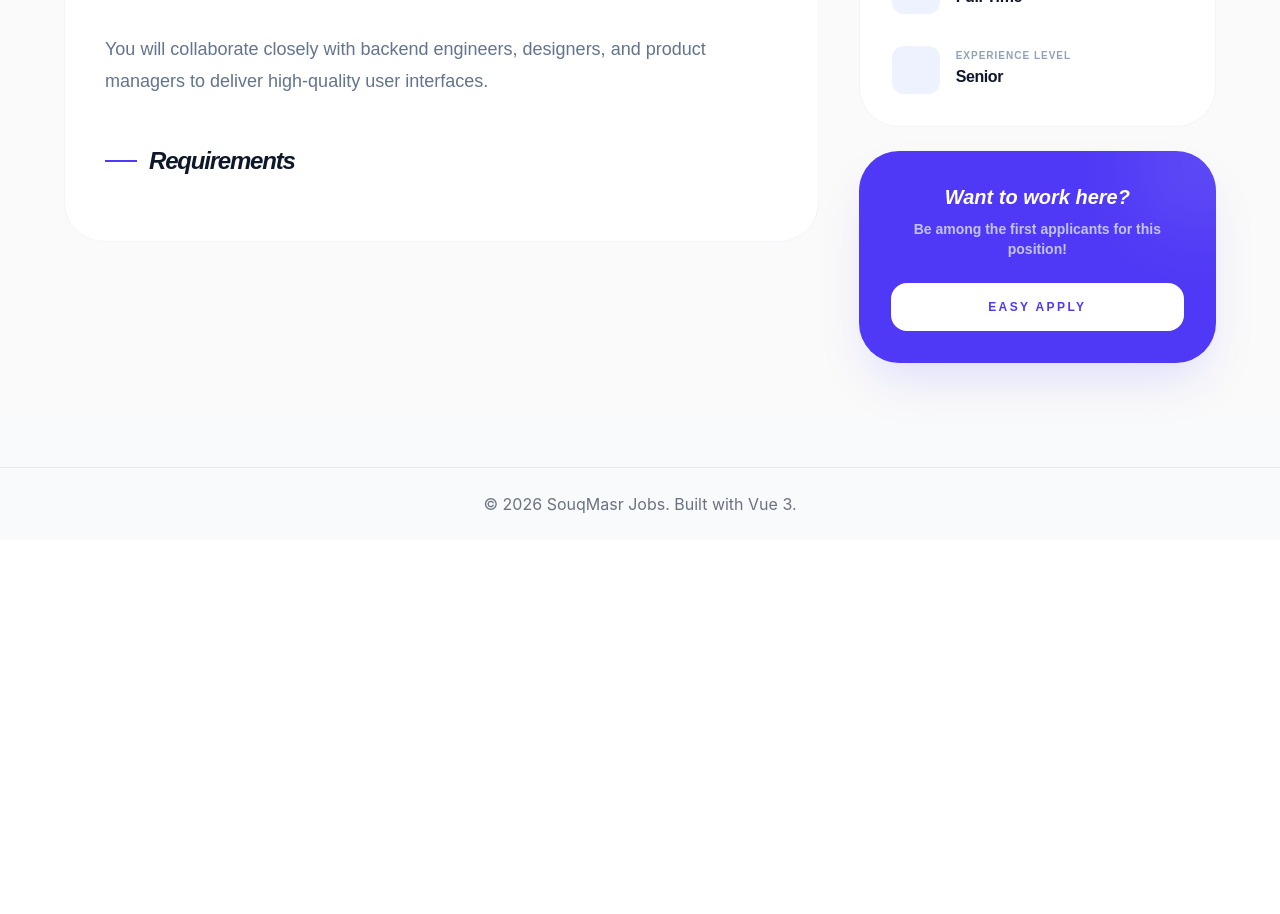
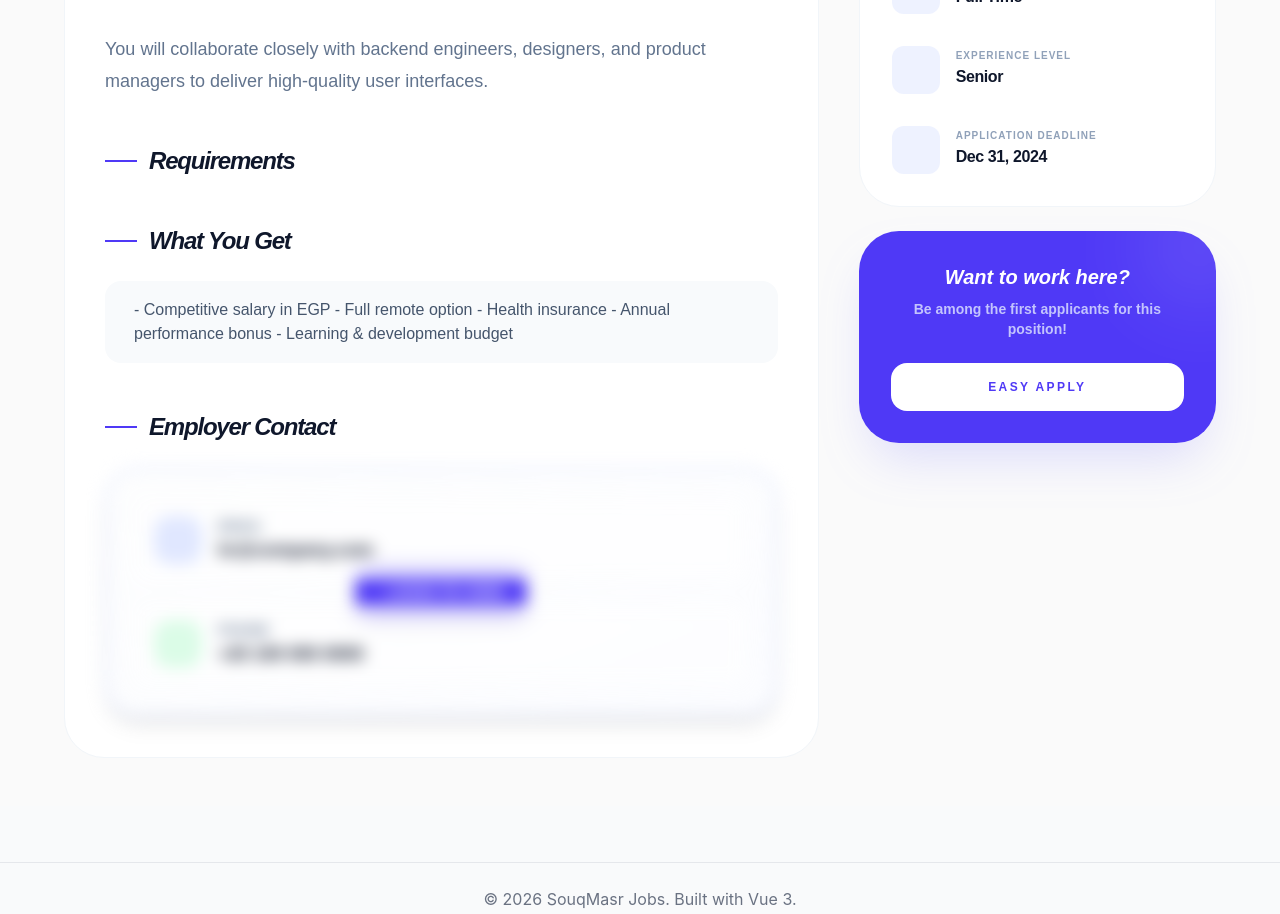
Before and after one commit to marcoreda56-bot/VueJsProject, a Vue app: page /jobs/1 in a window 1280 px wide. Shown: the part 580-1494 px from the top of the page. Before the commit the page ends 1120 px from the top, so only its background shows below. Built offline with nearby package versions, Linux system fonts and the light colour scheme; data requests are answered from the project's data file.

Commit message:
upadte in Guest

```diff
--- a/db.json
+++ b/db.json
@@ -184,6 +184,14 @@
       "company_name": "",
       "role": "candidate",
       "id": "Ksnf5VD9EEg"
+    },
+    {
+      "name": "Nesma",
+      "email": "nesmaeid422@gmail.com",
+      "password": "mo@@@###$$$&&&",
+      "company_name": "",
+      "role": "candidate",
+      "id": "s97csuwlRT8"
     }
   ],
   "candidates": [
@@ -1512,6 +1520,34 @@
       "cover_letter": "Auto-generated application via Jobs Store",
       "status": "pending",
       "id": "zD0Pk3Q4JAo"
+    },
+    {
+      "job_id": "11",
+      "candidate_id": 1,
+      "cover_letter": "Auto-generated application via Jobs Store",
+      "status": "pending",
+      "id": "Niv6giSA_Ko"
+    },
+    {
+      "job_id": "11",
+      "candidate_id": 1,
+      "cover_letter": "Auto-generated application via Jobs Store",
+      "status": "pending",
+      "id": "Fb_lsB33I7s"
+    },
+    {
+      "job_id": "11",
+      "candidate_id": 1,
+      "cover_letter": "Auto-generated application via Jobs Store",
+      "status": "pending",
+      "id": "pwEfAn65ZJo"
+    },
+    {
+      "job_id": "11",
+      "candidate_id": 1,
+      "cover_letter": "Auto-generated application via Jobs Store",
+      "status": "pending",
+      "id": "uMGGSC99psw"
     }
   ],
   "application_stages": [
--- a/src/stores/auth.store.js
+++ b/src/stores/auth.store.js
@@ -5,6 +5,9 @@ export const useAuthStore = defineStore('auth', {
     user: JSON.parse(localStorage.getItem('user')) || null,
     token: localStorage.getItem('token') || null,
   }),
+  getters: {
+    isAuthenticated: (state) => !!state.user
+  },
   actions: {
     setUser(userData, token) {
       this.user = userData
--- a/src/views/JobDetailView.vue
+++ b/src/views/JobDetailView.vue
@@ -21,6 +21,9 @@
       </div>
 
       <div v-else-if="job" class="animate-[fadeIn_0.6s_ease-out]">
+
+
+
         <header
           class="bg-white dark:bg-slate-900 border border-slate-100 dark:border-slate-800 p-8 md:p-12 rounded-[3rem] shadow-[0_20px_60px_-15px_rgba(0,0,0,0.03)] mb-10 relative overflow-hidden"
         >
@@ -49,13 +52,12 @@
                 <div
                   class="flex flex-wrap gap-4 mt-6 text-slate-400 font-bold text-xs uppercase tracking-widest"
                 >
-                  <span class="flex items-center gap-2"
-                    ><i class="pi pi-map-marker text-indigo-500"></i> {{ job.location }}</span
-                  >
-                  <span class="flex items-center gap-2"
-                    ><i class="pi pi-calendar text-indigo-500"></i> Posted
-                    {{ formatDate(job.created_at) }}</span
-                  >
+                  <span class="flex items-center gap-2">
+                    <i class="pi pi-map-marker text-indigo-500"></i> {{ job.location }}
+                  </span>
+                  <span class="flex items-center gap-2">
+                    <i class="pi pi-calendar text-indigo-500"></i> Posted {{ formatDate(job.created_at) }}
+                  </span>
                 </div>
               </div>
             </div>
@@ -78,23 +80,15 @@
 
         <div class="grid grid-cols-1 lg:grid-cols-12 gap-10">
           <div class="lg:col-span-8 space-y-10">
-            <section
-              class="bg-white dark:bg-slate-900 border border-slate-100 dark:border-slate-800 p-10 rounded-[2.5rem]"
-            >
-              <h3
-                class="text-2xl font-black text-slate-900 dark:text-white tracking-tighter italic mb-6 flex items-center gap-3"
-              >
+            <section class="bg-white dark:bg-slate-900 border border-slate-100 dark:border-slate-800 p-10 rounded-[2.5rem]">
+              <h3 class="text-2xl font-black text-slate-900 dark:text-white tracking-tighter italic mb-6 flex items-center gap-3">
                 <span class="w-8 h-[2px] bg-indigo-600"></span> Job Description
               </h3>
-              <p
-                class="text-slate-500 dark:text-slate-400 text-lg leading-[1.8] font-medium whitespace-pre-line"
-              >
+              <p class="text-slate-500 dark:text-slate-400 text-lg leading-[1.8] font-medium whitespace-pre-line">
                 {{ job.description }}
               </p>
 
-              <h3
-                class="text-2xl font-black text-slate-900 dark:text-white tracking-tighter italic mt-12 mb-6 flex items-center gap-3"
-              >
+              <h3 class="text-2xl font-black text-slate-900 dark:text-white tracking-tighter italic mt-12 mb-6 flex items-center gap-3">
                 <span class="w-8 h-[2px] bg-indigo-600"></span> Requirements
               </h3>
               <ul class="space-y-4">
@@ -106,19 +100,92 @@
                   <i class="pi pi-check-circle text-indigo-500 mt-1"></i>
                   <span class="text-slate-600 dark:text-slate-300 font-bold text-lg">
                     {{ skill.skill_name }}
-                    <span class="text-indigo-600/50 ml-2 italic text-sm"
-                      >({{ skill.required_level }})</span
-                    >
+                    <span class="text-indigo-600/50 ml-2 italic text-sm">({{ skill.required_level }})</span>
                   </span>
                 </li>
               </ul>
+
+              <!-- Key Skills Tags -->
+              <div v-if="job.job_skills?.length" class="mt-12">
+                <h3 class="text-2xl font-black text-slate-900 dark:text-white tracking-tighter italic mb-6 flex items-center gap-3">
+                  <span class="w-8 h-[2px] bg-indigo-600"></span> Key Skills
+                </h3>
+                <div class="flex flex-wrap gap-2">
+                  <Tag
+                    v-for="(skill, index) in job.job_skills"
+                    :key="index"
+                    :value="skill.skill_name"
+                    severity="info"
+                  />
+                </div>
+              </div>
+
+              <!-- Benefits -->
+              <div v-if="job.benefits" class="mt-12">
+                <h3 class="text-2xl font-black text-slate-900 dark:text-white tracking-tighter italic mb-6 flex items-center gap-3">
+                  <span class="w-8 h-[2px] bg-indigo-600"></span> What You Get
+                </h3>
+                <ul class="space-y-3">
+                  <li
+                    v-for="(benefit, index) in job.benefits.split(',').map(b => b.trim()).filter(Boolean)"
+                    :key="index"
+                    class="flex items-start gap-3 p-4 bg-slate-50 dark:bg-slate-800/50 rounded-2xl border border-transparent hover:border-indigo-100 transition-all"
+                  >
+                    <i class="pi pi-check-circle text-indigo-500 mt-1 flex-shrink-0"></i>
+                    <span class="text-slate-600 dark:text-slate-300 font-medium">{{ benefit }}</span>
+                  </li>
+                </ul>
+              </div>
+
+              <!-- Employer Contact -->
+              <div class="mt-12">
+                <h3 class="text-2xl font-black text-slate-900 dark:text-white tracking-tighter italic mb-6 flex items-center gap-3">
+                  <span class="w-8 h-[2px] bg-indigo-600"></span> Employer Contact
+                </h3>
+                <div
+                  class="relative p-8 rounded-[2rem] bg-gradient-to-br from-slate-50/80 to-indigo-50/50 dark:from-slate-800/70 dark:to-slate-800/50 border border-slate-100/50 dark:border-slate-700 shadow-lg backdrop-blur-sm transition-all"
+                  :class="{'blur-sm select-none pointer-events-none': !authStore.isAuthenticated}"
+                >
+                  <div
+                    v-if="!authStore.isAuthenticated"
+                    class="absolute inset-0 bg-white/70 dark:bg-slate-900/60 backdrop-blur-md rounded-[2rem] flex items-center justify-center z-10 border-2 border-dashed border-indigo-200 dark:border-indigo-800"
+                  >
+                    <button
+                      @click="handleLoginRedirect"
+                      class="bg-indigo-600 text-white px-6 py-3 rounded-xl font-black text-sm uppercase tracking-wider hover:bg-indigo-700 transition-all shadow-lg flex items-center gap-2"
+                    >
+                      <i class="pi pi-sign-in"></i>
+                      Login to View
+                    </button>
+                  </div>
+                  <div class="space-y-6 relative z-20">
+                    <div class="flex items-center gap-4 p-4 bg-white/60 dark:bg-slate-900/50 rounded-xl backdrop-blur-sm">
+                      <div class="w-12 h-12 bg-indigo-100 dark:bg-indigo-900/50 rounded-2xl flex items-center justify-center text-indigo-600">
+                        <i class="pi pi-envelope text-xl"></i>
+                      </div>
+                      <div>
+                        <p class="text-sm font-bold text-slate-500 uppercase tracking-wide">Email</p>
+                        <p class="text-lg font-black text-slate-900 dark:text-white">{{ employerEmail }}</p>
+                      </div>
+                    </div>
+                    <div class="flex items-center gap-4 p-4 bg-white/60 dark:bg-slate-900/50 rounded-xl backdrop-blur-sm">
+                      <div class="w-12 h-12 bg-green-100 dark:bg-green-900/50 rounded-2xl flex items-center justify-center text-green-600">
+                        <i class="pi pi-phone text-xl"></i>
+                      </div>
+                      <div>
+                        <p class="text-sm font-bold text-slate-500 uppercase tracking-wide">Phone</p>
+                        <p class="text-lg font-black text-slate-900 dark:text-white">{{ employerPhone }}</p>
+                      </div>
+                    </div>
+                  </div>
+                </div>
+              </div>
+
             </section>
           </div>
 
           <aside class="lg:col-span-4 space-y-6">
-            <div
-              class="bg-white dark:bg-slate-900 border border-slate-100 dark:border-slate-800 p-8 rounded-[2.5rem]"
-            >
+            <div class="bg-white dark:bg-slate-900 border border-slate-100 dark:border-slate-800 p-8 rounded-[2.5rem]">
               <h4 class="text-[10px] font-black text-slate-400 uppercase tracking-[0.3em] mb-8">
                 Job Overview
               </h4>
@@ -133,19 +200,16 @@
                     },
                     { icon: 'pi-briefcase', label: 'Job Type', value: job.type.replace('_', ' ') },
                     { icon: 'pi-users', label: 'Experience Level', value: job.experience_level },
+                    { icon: 'pi-clock', label: 'Application Deadline', value: formatDate(job.expires_at) },
                   ]"
                   :key="info.label"
                   class="flex items-center gap-4"
                 >
-                  <div
-                    class="w-12 h-12 bg-indigo-50 dark:bg-indigo-500/10 rounded-xl flex items-center justify-center text-indigo-600"
-                  >
+                  <div class="w-12 h-12 bg-indigo-50 dark:bg-indigo-500/10 rounded-xl flex items-center justify-center text-indigo-600">
                     <i :class="info.icon" class="text-xl"></i>
                   </div>
                   <div>
-                    <p
-                      class="text-[10px] font-black text-slate-400 uppercase tracking-widest leading-none mb-1"
-                    >
+                    <p class="text-[10px] font-black text-slate-400 uppercase tracking-widest leading-none mb-1">
                       {{ info.label }}
                     </p>
                     <p class="text-slate-900 dark:text-white font-black tracking-tight capitalize">
@@ -156,12 +220,8 @@
               </div>
             </div>
 
-            <div
-              class="bg-indigo-600 p-8 rounded-[2.5rem] text-white shadow-2xl shadow-indigo-500/20 text-center relative overflow-hidden group"
-            >
-              <div
-                class="absolute -top-12 -right-12 w-32 h-32 bg-white/10 blur-2xl rounded-full group-hover:scale-150 transition-transform duration-700"
-              ></div>
+            <div class="bg-indigo-600 p-8 rounded-[2.5rem] text-white shadow-2xl shadow-indigo-500/20 text-center relative overflow-hidden group">
+              <div class="absolute -top-12 -right-12 w-32 h-32 bg-white/10 blur-2xl rounded-full group-hover:scale-150 transition-transform duration-700"></div>
               <h4 class="text-xl font-black italic mb-2 relative z-10">Want to work here?</h4>
               <p class="text-indigo-100 text-sm font-bold mb-6 relative z-10 opacity-80">
                 Be among the first applicants for this position!
@@ -181,16 +241,22 @@
 </template>
 
 <script setup>
-import { ref, onMounted } from 'vue'
-import { useRoute } from 'vue-router'
+import { ref, onMounted, computed } from 'vue'
+import { useRoute, useRouter } from 'vue-router'
 import { useJobsStore } from '../stores/jobs.js'
+import { useAuthStore } from '@/stores/auth.store.js'
+import Tag from 'primevue/tag'
 
 const route = useRoute()
+const router = useRouter()
+const authStore = useAuthStore()
 const jobStore = useJobsStore()
 const job = ref(null)
 const loading = ref(true)
 
 onMounted(async () => {
+  console.log('authStore.isAuthenticated:', authStore.isAuthenticated)
+  console.log('authStore.user:', authStore.user)
   try {
     job.value = await jobStore.fetchJobById(route.params.id)
   } finally {
@@ -199,6 +265,10 @@ onMounted(async () => {
 })
 
 const handleApply = async () => {
+  if (!authStore.isAuthenticated) {
+    router.push(`/auth/login?redirect=${route.fullPath}`)
+    return
+  }
   jobStore.setCurrentUser(1)
   try {
     await jobStore.applyForJob(job.value.id)
@@ -206,6 +276,23 @@ const handleApply = async () => {
   } catch (err) {
     alert('Error: ' + err.message)
   }
+}
+
+const employerEmail = computed(() => {
+  const employer = job.value?.employer
+  if (employer?.user?.email) return employer.user.email
+  const company = employer?.company_name?.toLowerCase().replace(/\s+/g, '') || 'company'
+  return `hr@${company}.com`
+})
+
+const employerPhone = computed(() => {
+  const employer = job.value?.employer
+  if (employer?.user?.phone) return employer.user.phone
+  return '+20 100 000 0000'
+})
+
+const handleLoginRedirect = () => {
+  router.push(`/auth/login?redirect=${route.fullPath}`)
 }
 
 const formatDate = (dateString) => {
```
Also changed, not shown: src/views/JobsView.vue (+88 -91 lines).
